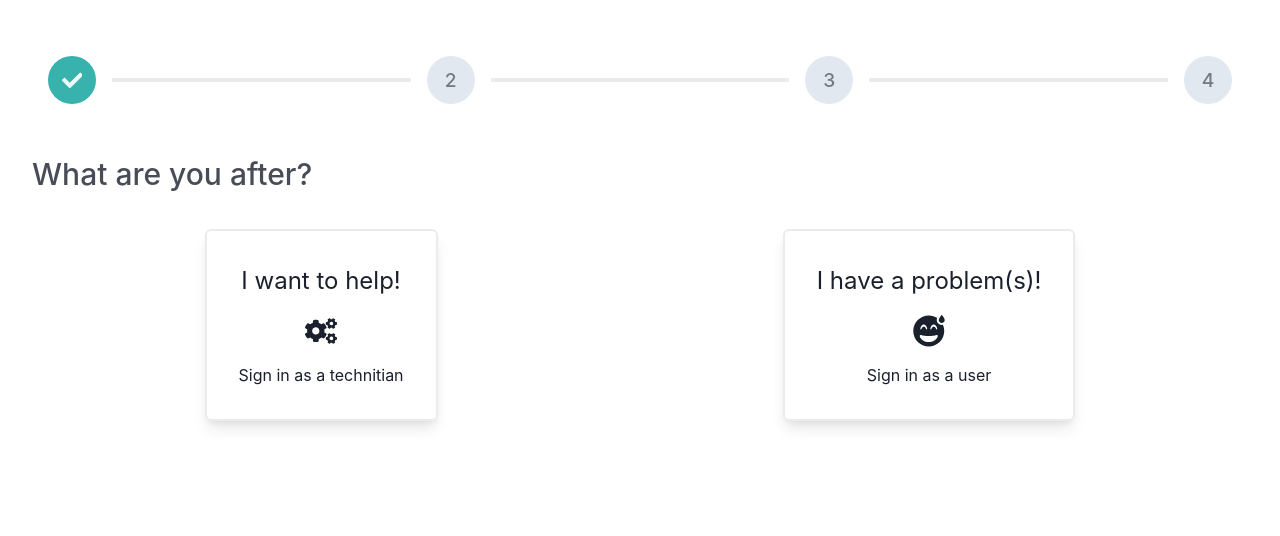
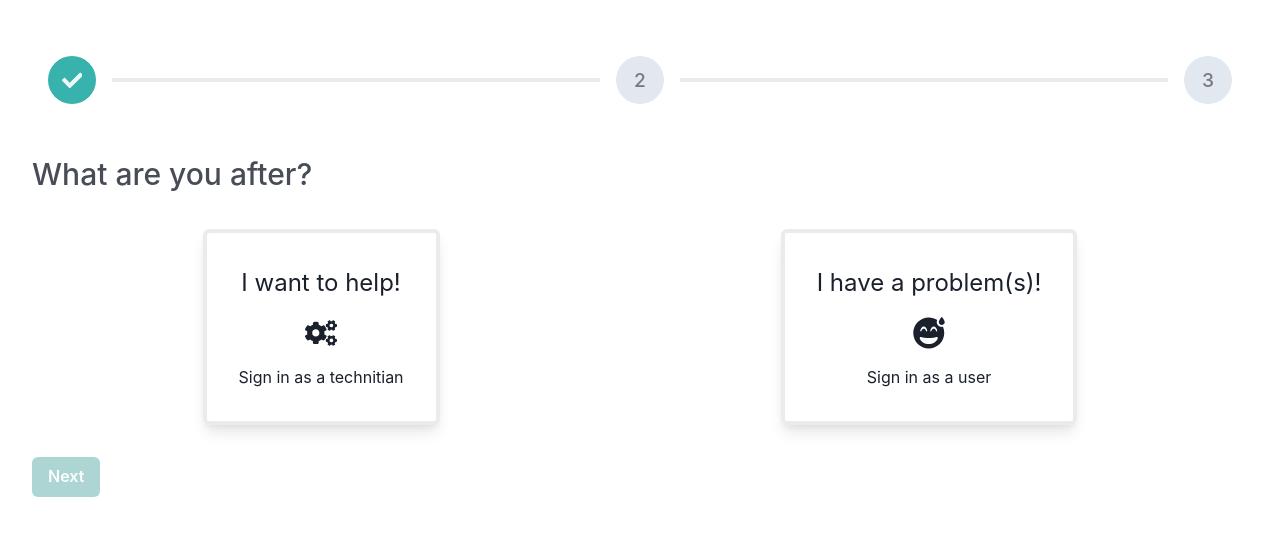
Before and after one commit to janvasiljevic/cherry-pick, a React (Vite) app in the folder front-end/: page /start in a window 1280 px wide. Shown: the top 536 px of the page. Built offline with nearby package versions, Linux system fonts and the light colour scheme.

Commit message:
animated progress

```diff
--- a/front-end/package.json
+++ b/front-end/package.json
@@ -16,6 +16,7 @@
     "react": "^17.0.2",
     "react-dom": "^17.0.2",
     "react-hook-form": "^7.27.1",
+    "react-hook-geolocation": "^1.0.11",
     "react-icons": "^4.3.1",
     "react-redux": "^7.2.6",
     "react-router-dom": "^6.2.2",
--- a/front-end/src/components/Steps.tsx
+++ b/front-end/src/components/Steps.tsx
@@ -32,7 +32,7 @@ interface IStepperProps{
 }
 export const Stepper = ({step, numSteps, ...other}:IStepperProps) => {
   return (
-    <HStack {...other} divider={<MyDivider />} w="full" justify="space-between">
+    <HStack {...other} divider={<MyDivider />} w="full" justify="space-between" p={8}>
       {Array(numSteps).fill(1).map((j,i)=>{
         return(<Ico done={(i <= step)} i={i} key={i} />)
       })}
--- a/front-end/src/views/GetStarted.tsx
+++ b/front-end/src/views/GetStarted.tsx
@@ -7,6 +7,7 @@ import {
   Box,
   Button,
   Container,
+  Collapse,
   Flex,
   Input,
   Popover,
@@ -28,6 +29,7 @@ import { useState } from "react";
 import { FaUser, FaCogs, FaGrinBeamSweat, FaQuestion } from "react-icons/fa";
 import { useForm, SubmitHandler } from "react-hook-form";
 import { Stepper } from "../components/Steps";
+import useGeolocation from "react-hook-geolocation";
 
 interface ITabHead {
   title: string;
@@ -51,8 +53,14 @@ interface IFormInput {
 }
 
 export const GetStarted = () => {
+  const steps = 3;
+
   const [step, setStep] = useState(0);
-  const steps = 4;
+  const [accType, setAccType] = useState<"user" | "tech" | "none">("none");
+  const [location, setLocation] = useState<
+    GeolocationPosition | boolean | undefined
+  >(undefined);
+  const [age, setAge] = useState<number>(0);
   const {
     handleSubmit,
     register,
@@ -61,24 +69,34 @@ export const GetStarted = () => {
 
   const onSubmitLogin = () => console.log;
 
+  const getLocation = () => {
+    setLocation(false);
+    navigator.geolocation.getCurrentPosition((position) => {
+      setLocation(position);
+    });
+  };
+
   return (
     <Container py={6} w="full" maxW="container.xl" h="full">
-      <Stepper numSteps={steps} step={step} p={8} />
+      <Stepper numSteps={steps} step={step} />
 
-      {step == 0 && (
+      <Collapse in={step == 0} animateOpacity>
         <Stack w="full" align="start" p={4} spacing={8}>
           <TabHead title="What are you after?" />
-          <Flex w="full" justify="space-around" >
+          <Flex w="full" justify="space-around">
             <Stack
-              border="2px"
+              border="4px"
               borderRadius="md"
               p={8}
-              borderColor="blackAlpha.200"
+              borderColor={accType == "tech" ? "teal.400" : "blackAlpha.200"}
               cursor="pointer"
               shadow="lg"
               direction="column"
               align="center"
               spacing={4}
+              onClick={() => {
+                setAccType("tech");
+              }}
             >
               <Box fontSize="2xl">I want to help!</Box>
               <FaCogs fontSize="200%" />
@@ -86,33 +104,55 @@ export const GetStarted = () => {
             </Stack>
 
             <Stack
-              border="2px"
+              border="4px"
               borderRadius="md"
               p={8}
-              borderColor="blackAlpha.200"
+              borderColor={accType == "user" ? "teal.400" : "blackAlpha.200"}
               cursor="pointer"
               shadow="lg"
               direction="column"
               align="center"
               spacing={4}
+              onClick={() => {
+                setAccType("user");
+              }}
             >
               <Box fontSize="2xl">I have a problem(s)!</Box>
               <FaGrinBeamSweat fontSize="200%" />
               <Box>Sign in as a user</Box>
             </Stack>
           </Flex>
+          <Button
+            colorScheme="teal"
+            variant="solid"
+            type="submit"
+            isLoading={isSubmitting}
+            disabled={accType == "none"}
+            onClick={() => {
+              setStep(1);
+            }}
+          >
+            Next
+          </Button>
         </Stack>
-      )}
-      {step == 1 && (
-        <Stack w="full" align="start" p={4} spacing={8}>
+      </Collapse>
+
+      <Collapse in={step == 1} animateOpacity>
+        <Stack w="full" align="start" p={4} spacing={8} alignItems="center">
           <TabHead title="What are you after?" />
-          <Flex w="full" justify="start" >
+          <Flex w="full" justify="center">
             <Stack spacing={6} align="start">
               <Box w="full">
                 <Text p={1} opacity={0.9}>
                   Where do you live?
                 </Text>
-                  <Button isLoading={false} loadingText="Waiting for popout">
+                <Button
+                  isLoading={location == false}
+                  loadingText="Waiting for popout"
+                  onClick={() => {
+                    getLocation();
+                  }}
+                >
                   Get location from browser
                 </Button>
                 <Popover>
@@ -139,9 +179,13 @@ export const GetStarted = () => {
                   What year weere you born in?
                 </Text>
                 <Input
-                    {...register("yearOfBirth")}
+                  value={age}
+                  onChange={(e) => {
+                    setAge(parseInt(e.target.value));
+                  }}
                   placeholder="1680"
                   autoComplete="on"
+                  type="number"
                 />
               </Box>
 
@@ -150,75 +194,20 @@ export const GetStarted = () => {
                 variant="solid"
                 type="submit"
                 isLoading={isSubmitting}
-                  disabled={true}
+                disabled={age == 0 || location == null || location == false}
+                isFullWidth
               >
                 Next
               </Button>
             </Stack>
           </Flex>
         </Stack>
-      )}
+      </Collapse>
 
-      {/* <AccordionItem>
-          <TabHead title="Tell us about you." />
-          <AccordionPanel pb={4}>
-            <form onSubmit={handleSubmit(onSubmitLogin)}>
-              <Stack spacing={6} align="start">
-                <Box w="full">
-                  <Text p={1} opacity={0.9}>
-                    Where do you live?
-                  </Text>
-                  <Button isLoading={false} loadingText="Waiting for popout">
-                    Get location from browser
-                  </Button>
-                  <Popover>
-                    <PopoverTrigger>
-                      <Button mx={4}>
-                        <FaQuestion />
-                      </Button>
-                    </PopoverTrigger>
-                    <PopoverContent>
-                      <PopoverArrow />
-                      <PopoverCloseButton />
-                      <PopoverHeader>Info</PopoverHeader>
-                      <PopoverBody>
-                        We are storing, but never displaying your accurate
-                        location. It is only used to connect nearest client -
-                        technitian relations.
-                      </PopoverBody>
-                    </PopoverContent>
-                  </Popover>
-                </Box>
-
-                <Box w="full">
-                  <Text p={1} opacity={0.9}>
-                    What year weere you born in?
-                  </Text>
-                  <Input
-                    {...register("yearOfBirth")}
-                    placeholder="1680"
-                    autoComplete="on"
-                  />
-                </Box>
-
-                <Button
-                  colorScheme="teal"
-                  variant="solid"
-                  type="submit"
-                  isLoading={isSubmitting}
-                  disabled={true}
-                >
-                  Next
-                </Button>
-              </Stack>
-            </form>
-          </AccordionPanel>
-        </AccordionItem>
-
-        <AccordionItem>
+      <Collapse in={step == 2} animateOpacity>
+        <Stack w="full" align="start" p={4} spacing={8} alignItems="center">
           <TabHead title="All wraped up" />
-          <AccordionPanel pb={4}>
-            <Stack spacing={6} align="start">
+          <Stack spacing={6} align="center">
             <Text p={1} opacity={0.9}>
               That's it. Go to your profile and start using the app.
             </Text>
@@ -228,12 +217,13 @@ export const GetStarted = () => {
               variant="solid"
               type="submit"
               isLoading={isSubmitting}
+              isFullWidth
             >
               Go to your account
             </Button>
           </Stack>
-          </AccordionPanel>
-        </AccordionItem> */}
+        </Stack>
+      </Collapse>
     </Container>
   );
 };
```
Also changed, not shown: 1 other file (tests, documents, lock files or other folders). Lines whose indentation alone changed are shown as unchanged.
